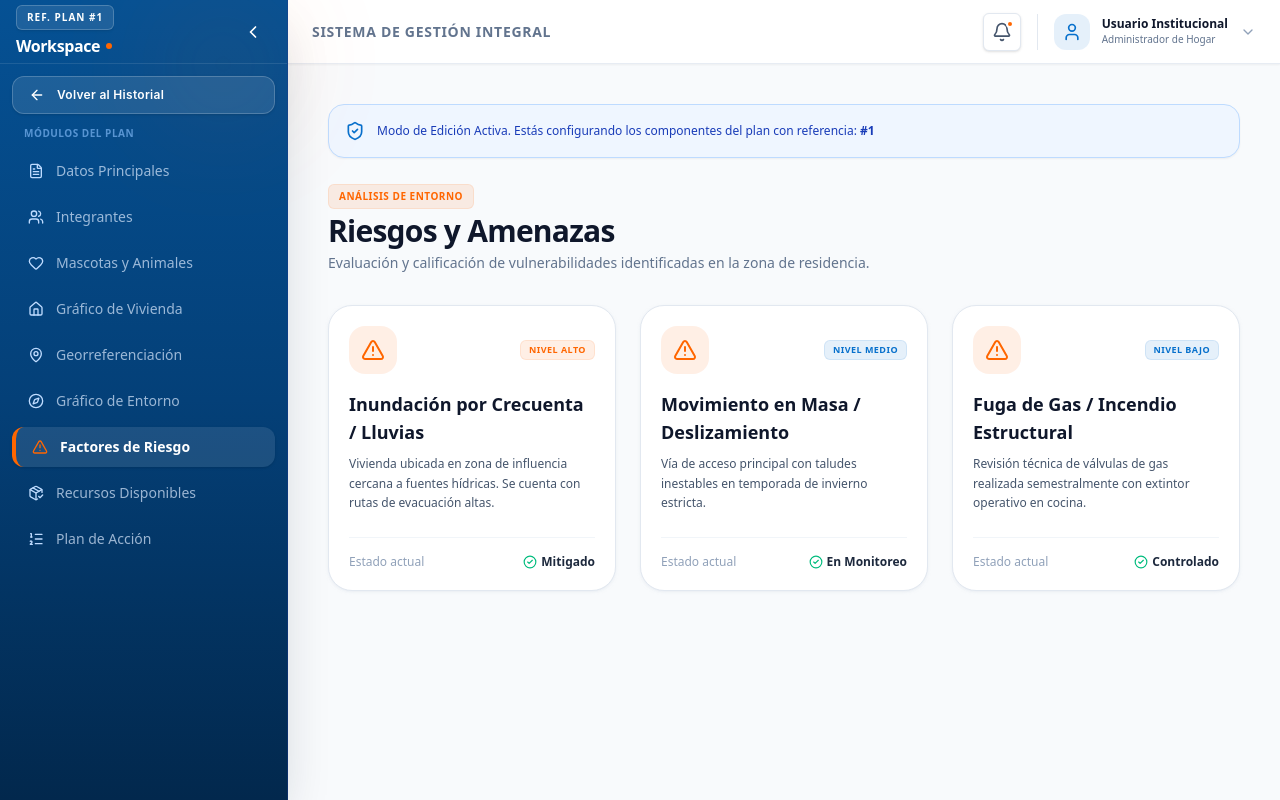
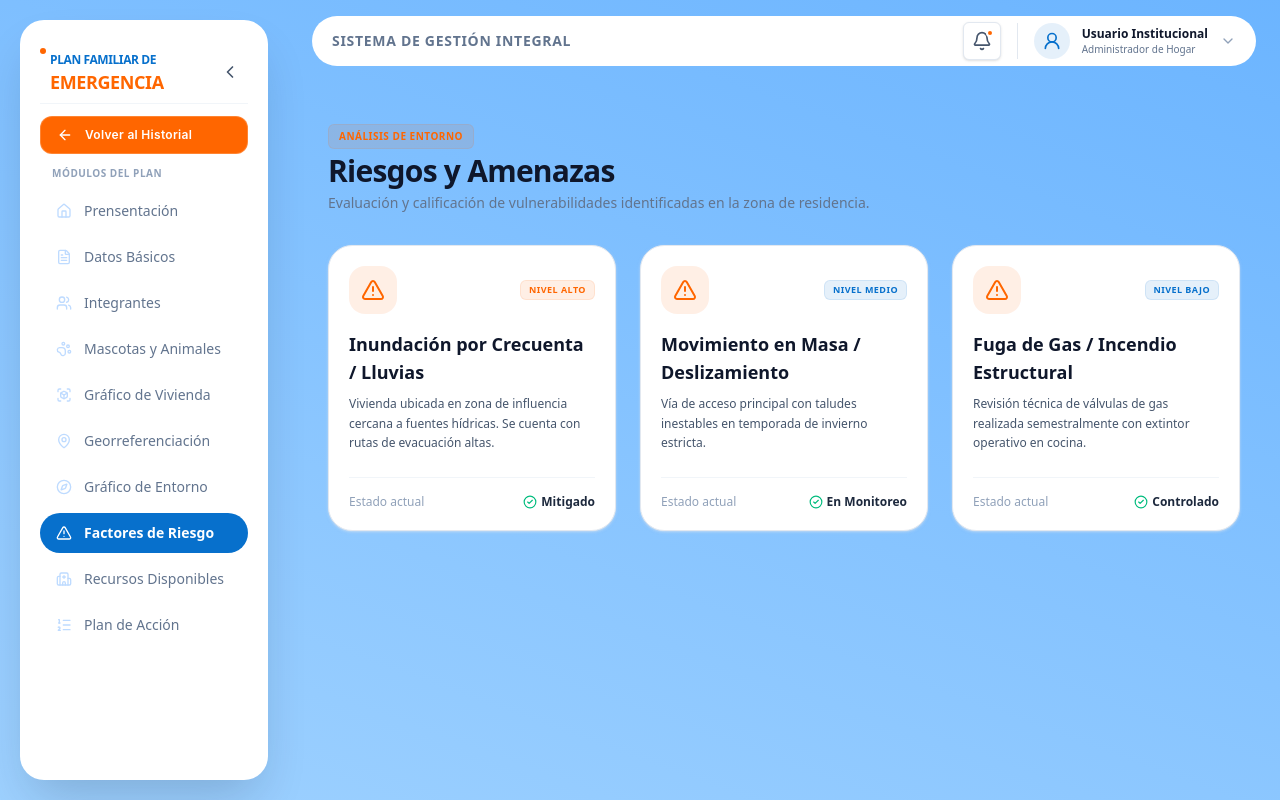
Before and after one commit to JohnVanagandr/plan-familiar, a React (Vite) app: page /dashboard/plans/1/riesgos in a window 1280 px wide. Built offline with nearby package versions, Linux system fonts and the light colour scheme.

Commit message:
Se ajusta el dashboar, principalmente el de voluntario, y se ajusta el ui del layout que almacena los dashboard

```diff
--- a/src/components/ui/Button.jsx
+++ b/src/components/ui/Button.jsx
@@ -27,7 +27,7 @@ export const Button = ({
     "outline-secondary": "border-2 border-slate-200 text-slate-600 bg-transparent hover:border-slate-300 hover:bg-slate-50 hover:text-slate-900 hover:-translate-y-0.5 focus-visible:ring-slate-300",
     ghost: "bg-transparent text-slate-600 hover:bg-slate-100/80 hover:text-slate-900 active:bg-slate-200 focus-visible:ring-slate-300",
     glass: "bg-white/10 backdrop-blur-md text-white border border-white/20 hover:bg-white/20 hover:shadow-lg focus-visible:ring-white",
-    sidebar: "bg-white/10 text-white hover:bg-white/20 border border-white/20 shadow-sm font-medium"
+    sidebar: " bg-(--color_naranja) text-white hover:scale-110 border border-white/20 font-medium"
   };
 
   const sizes = {
--- /dev/null
+++ b/src/components/ui/headerSection.jsx
@@ -0,0 +1,31 @@
+import { Button } from '@/components/ui';
+
+export const HeaderSection = ({
+  icon = '',
+  title = '',
+  description = '',
+  image = '',
+  className = '',
+  buttonSection = false,
+  buttonText = ''
+}) => {
+  return (
+    <div className={`w-full h-50 rounded-2xl bg-white/50 px-5 pt-4 flex gap-4 items-center ${className}`}>
+
+      {image && <img src={image} alt="" className="h-full" />}
+
+      <div className="w-fit">
+        <h1 className="w-full text-4xl flex gap-2 text-white">
+          {icon && <i className={icon + " text-(--orange)"}></i>}
+          {title}
+        </h1>
+        {description && <p className="text-(--blue) text-start">{description}</p>}
+      </div>
+
+      {buttonSection && <Button variant='accent'>{buttonText}</Button>}
+
+    </div>
+  );
+};
+
+export default HeaderSection;
--- a/src/layouts/DashboardLayout.jsx
+++ b/src/layouts/DashboardLayout.jsx
@@ -13,7 +13,7 @@ export const DashboardLayout = () => {
   }, [location.pathname]);
 
   return (
-    <div className="h-screen flex bg-slate-100 text-slate-900 overflow-hidden relative">
+    <div className="h-screen w-full max-w-350 flex text-slate-900 overflow-hidden relative">
 
       {/* Overlay Oscurecido para Móviles */}
       {isMobileOpen && (
@@ -41,7 +41,7 @@ export const DashboardLayout = () => {
         />
 
         {/* Zona Dinámica de Vistas con Scroll Independiente */}
-        <main className="flex-1 p-4 sm:p-6 lg:p-10 overflow-y-auto bg-slate-50 relative">
+        <main className="flex-1 p-4 sm:p-4 lg:p-10 relative ">
           <Outlet />
         </main>
       </div>
--- a/src/layouts/components/DashboardSidebar.jsx
+++ b/src/layouts/components/DashboardSidebar.jsx
@@ -1,8 +1,11 @@
 import { NavLink, useLocation, useNavigate } from 'react-router-dom';
 import {
   LayoutDashboard, Users, PhoneCall, ArrowLeft,
-  FileText, Home, MapPin, Compass, AlertTriangle, PackageCheck,
-  ListOrdered, Heart, X, ChevronLeft, ChevronRight
+  FileText, Home, MapPin, Compass, AlertTriangle,
+  ListOrdered, X, ChevronLeft, ChevronRight,
+  PawPrint,
+  Hospital,
+  ScanBox
 } from 'lucide-react';
 import { Badge, Button } from '@/components/ui';
 
@@ -23,10 +26,10 @@ export const DashboardSidebar = ({
 
   // Clases dinámicas con indicador visual de acento institucional (#FF6600)
   const navLinkClasses = ({ isActive }) => `
-    flex items-center rounded-xl font-medium text-xs sm:text-sm transition-all duration-300 ease-out relative group overflow-hidden
+    flex items-center rounded-full font-medium text-xs sm:text-sm transition-all duration-300 ease-out relative group overflow-hidden
     ${isActive
-      ? "bg-white/10 text-white shadow-sm font-semibold border-l-4 border-[#FF6600]"
-      : "text-blue-100/70 hover:bg-white/5 hover:text-white"
+      ? "bg-(--color_azul) font-semibold text-white"
+      : "text-slate-500 hover:bg-(--color_azul)/10"
     }
     ${isDesktopCollapsed ? "lg:justify-center lg:w-12 lg:h-12 lg:mx-auto lg:p-0 lg:border-l-0" : "px-4 py-2.5 gap-3 w-full"}
     px-4 py-2.5 gap-3 w-full
@@ -34,38 +37,49 @@ export const DashboardSidebar = ({
 
   // Los 9 módulos de administración secundaria del plan
   const planWorkspaceModules = [
-    { label: "Datos Principales", path: "datos-principales", icon: FileText },
+    { label: "Prensentación", path: "presentacion-familia", icon: Home },
+    { label: "Datos Básicos", path: "datos-basicos", icon: FileText },
     { label: "Integrantes", path: "integrantes", icon: Users },
-    { label: "Mascotas y Animales", path: "mascotas", icon: Heart },
-    { label: "Gráfico de Vivienda", path: "vivienda", icon: Home },
+    { label: "Mascotas y Animales", path: "mascotas", icon: PawPrint },
+    { label: "Gráfico de Vivienda", path: "vivienda", icon: ScanBox },
     { label: "Georreferenciación", path: "georeferenciacion", icon: MapPin },
     { label: "Gráfico de Entorno", path: "entorno", icon: Compass },
     { label: "Factores de Riesgo", path: "riesgos", icon: AlertTriangle },
-    { label: "Recursos Disponibles", path: "recursos", icon: PackageCheck },
+    { label: "Recursos Disponibles", path: "recursos", icon: Hospital },
     { label: "Plan de Acción", path: "plan-accion", icon: ListOrdered },
   ];
 
   return (
     <aside
-      className={`fixed lg:static inset-y-0 left-0 z-40 bg-gradient-to-b from-[#055194] via-[#044078] to-[#02284d] text-white flex flex-col border-r border-blue-900/40 shadow-2xl shadow-slate-900/20 transform transition-all duration-300 ease-in-out shrink-0
+      className={`p-5 fixed lg:static inset-y-0 left-0 z-40 flex flex-col transform transition-all duration-300 ease-in-out shrink-0
         ${isMobileOpen ? "translate-x-0" : "-translate-x-full lg:translate-x-0"}
-        ${isDesktopCollapsed ? "lg:w-20" : "lg:w-72"} w-72
+        ${isDesktopCollapsed ? "lg:w-35" : "lg:w-72"} w-72
       `}
     >
+
+      <div className="bg-white h-full rounded-3xl shadow-2xl shadow-slate-900/20 p-5 flex flex-col gap-3">
+
         {/* Luz ambiental sutil */}
-      <div className="absolute top-0 right-0 w-32 h-32 bg-[#FF6600] rounded-full blur-3xl opacity-10 pointer-events-none"></div>
+        {/* <div className="absolute top-0 right-0 w-32 h-32 bg-(--color_naranja) rounded-full blur-3xl opacity-10 pointer-events-none"></div> */}
 
         {/* Cabecera del Sidebar */}
-      <div className={`p-4 h-16 border-b border-white/10 flex items-center justify-between relative z-10 ${isDesktopCollapsed ? 'lg:justify-center' : ''}`}>
+        <div
+          className={` h-16 border-b border-slate-100 flex items-center justify-between relative z-10 ${
+            isDesktopCollapsed ? "lg:justify-center" : ""
+          }`}
+        >
+          <div
+              className={`flex items-start gap-1 overflow-hidden transition-all duration-300 whitespace-nowrap ${
+                isDesktopCollapsed ? "lg:w-0 lg:opacity-0 lg:hidden" : "w-auto opacity-100"
+              }`}
+          >
 
-        <div className={`flex flex-col overflow-hidden transition-all duration-300 whitespace-nowrap ${isDesktopCollapsed ? 'lg:w-0 lg:opacity-0 lg:hidden' : 'w-auto opacity-100'}`}>
-          <Badge variant="glass" size="sm" className="w-fit text-[9px] tracking-widest border-[#FF6600]/30 text-blue-100">
-            {isInPlanWorkspace ? `Ref. Plan #${currentPlanId}` : 'Defensa Civil'}
-          </Badge>
-          <h2 className="text-base font-extrabold tracking-tight mt-1 text-white flex items-center gap-1.5 truncate">
-            {isInPlanWorkspace ? 'Workspace' : 'Plan Familiar'}
-            <span className="w-1.5 h-1.5 rounded-full bg-[#FF6600] inline-block shrink-0"></span>
-          </h2>
+            <span className="size-1.5 rounded-full bg-(--color_naranja) inline-block shrink-0"></span>
+            <div className="text-nowrap font-extrabold tracking-tight mt-1 text-(--color_azul) flex flex-col items-left truncate">
+              {/* {isInPlanWorkspace ? "Workspace" : "PLAN FAMILIAR DE EMERGENCIA"} */}
+              <h2 className='text-xs'>PLAN FAMILIAR DE</h2>
+              <h2 className='text-lg text-(--color_naranja)'>EMERGENCIA</h2>
+            </div>
           </div>
 
           {/* Botón de contraer (Desktop) */}
@@ -74,11 +88,15 @@ export const DashboardSidebar = ({
               variant="ghost"
               size="sm"
               shape="square"
-            className="text-white hover:bg-white/10 hover:text-[#FF6600] !p-2 transition-colors"
+              className="text-(--color_azul) hover:bg-white/10 hover:text-(--color_naranja) p-2! transition-colors"
               onClick={() => setIsDesktopCollapsed(!isDesktopCollapsed)}
               title={isDesktopCollapsed ? "Expandir menú" : "Contraer menú"}
             >
-            {isDesktopCollapsed ? <ChevronRight className="w-5 h-5" /> : <ChevronLeft className="w-5 h-5" />}
+              {isDesktopCollapsed ? (
+                <ChevronRight className="w-5 h-5" />
+              ) : (
+                <ChevronLeft className="w-5 h-5" />
+              )}
             </Button>
           </div>
 
@@ -88,7 +106,7 @@ export const DashboardSidebar = ({
               variant="ghost"
               size="sm"
               shape="square"
-            className="text-white hover:bg-white/10 !p-2"
+              className="text-(--color_azul) hover:bg-white/10 p-2!"
               onClick={() => setIsMobileOpen(false)}
             >
               <X className="w-5 h-5" />
@@ -97,38 +115,62 @@ export const DashboardSidebar = ({
         </div>
 
         {/* Navegación Condicional */}
-      <nav className="flex-1 p-3 space-y-1.5 overflow-y-auto overflow-x-hidden relative z-10">
-
+        <nav className="flex-1 space-y-1.5 relative z-10">
           {!isInPlanWorkspace ? (
             // --- MENÚ DE NAVEGACIÓN GLOBAL ---
             <>
-            <NavLink to="/dashboard" end title="Panel Principal" className={navLinkClasses}>
+              <NavLink
+                to="/dashboard"
+                end
+                title="Panel Principal"
+                className={navLinkClasses}
+              >
                 {({ isActive }) => (
                   <>
-                  <LayoutDashboard className={`w-5 h-5 shrink-0 transition-colors duration-300 ${isActive ? 'text-[#FF6600]' : 'text-blue-200 group-hover:text-white'}`} />
-                  <span className={`whitespace-nowrap transition-all duration-300 ${isDesktopCollapsed ? 'lg:hidden' : 'block'}`}>
+                    <LayoutDashboard
+                      className={`w-5 h-5 min-h-5 shrink-0 transition-colors duration-300 ${isActive ? "text-white" : "text-blue-400 group-hover:text-(--color_azul)"}`}
+                    />
+                    <span
+                      className={`whitespace-nowrap transition-all duration-300 ${isActive ? "text-white" : "text-(--color_azul)"} ${isDesktopCollapsed ? "lg:hidden" : "block"}`}
+                    >
                       Panel Principal
                     </span>
                   </>
                 )}
               </NavLink>
 
-            <NavLink to="/dashboard/plans" title="Historial de Planes" className={navLinkClasses}>
+              <NavLink
+                to="/dashboard/plans"
+                title="Historial de Planes"
+                className={navLinkClasses}
+              >
                 {({ isActive }) => (
                   <>
-                  <FileText className={`w-5 h-5 shrink-0 transition-colors duration-300 ${isActive ? 'text-[#FF6600]' : 'text-blue-200 group-hover:text-white'}`} />
-                  <span className={`whitespace-nowrap transition-all duration-300 ${isDesktopCollapsed ? 'lg:hidden' : 'block'}`}>
+                    <FileText
+                      className={`w-5 h-5 min-h-5 shrink-0 transition-colors duration-300 ${isActive ? "text-white" : "text-blue-400 group-hover:text-(--color_azul)"}`}
+                    />
+                    <span
+                      className={`whitespace-nowrap transition-all duration-300 ${isActive ? "text-white" : "text-(--color_azul)"} ${isDesktopCollapsed ? "lg:hidden" : "block"}`}
+                    >
                       Historial de Planes
                     </span>
                   </>
                 )}
               </NavLink>
 
-            <NavLink to="/dashboard/contacts" title="Contactos Operativos" className={navLinkClasses}>
+              <NavLink
+                to="/dashboard/contacts"
+                title="Contactos Operativos"
+                className={navLinkClasses}
+              >
                 {({ isActive }) => (
                   <>
-                  <PhoneCall className={`w-5 h-5 shrink-0 transition-colors duration-300 ${isActive ? 'text-[#FF6600]' : 'text-blue-200 group-hover:text-white'}`} />
-                  <span className={`whitespace-nowrap transition-all duration-300 ${isDesktopCollapsed ? 'lg:hidden' : 'block'}`}>
+                    <PhoneCall
+                      className={`w-5 h-5 min-h-5 shrink-0 transition-colors duration-300 ${isActive ? "text-white" : "text-blue-400 group-hover:text-(--color_azul)"}`}
+                    />
+                    <span
+                      className={`whitespace-nowrap transition-all duration-300 ${isActive ? "text-white" : "text-(--color_azul)"} ${isDesktopCollapsed ? "lg:hidden" : "block"}`}
+                    >
                       Contactos Operativos
                     </span>
                   </>
@@ -138,27 +180,30 @@ export const DashboardSidebar = ({
           ) : (
             // --- NAVEGACIÓN SECUNDARIA (LOS 9 MÓDULOS DE ADMINISTRACIÓN) ---
             <div className="space-y-1.5">
-
               {/* BOTÓN DE RETORNO AL HISTORIAL USANDO EL COMPONENTE UI <Button /> */}
-            <div className="mb-2">
+              <div className="mb-2 w-full flex justify-center">
                 <Button
                   variant="sidebar"
                   size="sm"
-                className={`w-full text-amber-300 hover:bg-amber-400/10 hover:text-amber-200 border border-amber-400/20 justify-start ${
-                  isDesktopCollapsed ? "lg:justify-center lg:w-12 lg:h-12 lg:p-0" : "px-4 py-2.5 gap-3"
+                  className={`w-full justify-start ${
+                    isDesktopCollapsed
+                      ? "lg:justify-center lg:w-12 lg:h-12 lg:p-0"
+                      : "px-4 py-2.5 gap-3"
                   }`}
-                onClick={() => navigate('/dashboard/plans')}
+                  onClick={() => navigate("/dashboard/plans")}
                   title="Regresar al historial de planes"
                 >
                   <ArrowLeft className="w-4 h-4 shrink-0" />
-                <span className={`whitespace-nowrap transition-all duration-300 ${isDesktopCollapsed ? 'lg:hidden' : 'block'}`}>
+                  <span
+                    className={`whitespace-nowrap transition-all duration-300 ${isDesktopCollapsed ? "lg:hidden" : "block"}`}
+                  >
                     Volver al Historial
                   </span>
                 </Button>
               </div>
 
               {!isDesktopCollapsed && (
-              <div className="px-3 py-1 text-[10px] uppercase font-extrabold tracking-wider text-blue-300/60">
+                <div className="px-3 py-1 text-[10px] uppercase font-extrabold tracking-wider text-slate-400">
                   Módulos del Plan
                 </div>
               )}
@@ -176,8 +221,12 @@ export const DashboardSidebar = ({
                   >
                     {({ isActive }) => (
                       <>
-                      <Icon className={`w-4 h-4 shrink-0 transition-colors duration-300 ${isActive ? 'text-[#FF6600]' : 'text-blue-200 group-hover:text-white'}`} />
-                      <span className={`whitespace-nowrap transition-all duration-300 ${isDesktopCollapsed ? 'lg:hidden' : 'block'}`}>
+                        <Icon
+                          className={`w-4 h-4 shrink-0 transition-colors duration-300 ${isActive ? "text-white" : "text-blue-200 group-hover:text-(--color_naranja)"}`}
+                        />
+                        <span
+                          className={`whitespace-nowrap transition-all duration-300 ${isDesktopCollapsed ? "lg:hidden" : "block"}`}
+                        >
                           {module.label}
                         </span>
                       </>
@@ -187,8 +236,9 @@ export const DashboardSidebar = ({
               })}
             </div>
           )}
+        </nav>
 
-      </nav>
+      </div>
 
     </aside>
   );
--- a/src/layouts/components/DashboardTopbar.jsx
+++ b/src/layouts/components/DashboardTopbar.jsx
@@ -1,5 +1,5 @@
 import { useNavigate } from 'react-router-dom';
-import { Bell, Menu, User, Settings, LogOut, ChevronDown } from 'lucide-react';
+import { Bell, Menu, Settings, LogOut, ChevronDown, UserRound } from 'lucide-react';
 import { Button, Dropdown } from '@/components/ui';
 
 export const DashboardTopbar = ({ isMobileOpen, setIsMobileOpen }) => {
@@ -35,46 +35,68 @@ export const DashboardTopbar = ({ isMobileOpen, setIsMobileOpen }) => {
 
   // Elemento disparador (Trigger) que ya informa el usuario actual
   const userTriggerElement = (
+
     <div className="flex items-center gap-3 pl-4 border-l border-slate-200 group cursor-pointer">
-      <div className="w-9 h-9 rounded-xl bg-[#0770CC]/10 text-[#0770CC] flex items-center justify-center font-bold transition-transform group-active:scale-95">
-        <User className="w-5 h-5" />
+
+      <div className="w-9 h-9 rounded-full bg-(--color_azul)/10 text-(--color_azul) flex items-center justify-center font-bold transition-transform group-active:scale-95">
+        <UserRound className="w-5 h-5" />
       </div>
+
       <div className="hidden sm:block text-left">
-        <p className="text-xs font-bold text-slate-900 group-hover:text-[#0770CC] transition-colors">Usuario Institucional</p>
+        <p className="text-xs font-bold text-slate-900 group-hover:text-(--color_azul) transition-colors">Usuario Institucional</p>
         <p className="text-[10px] text-slate-500">Administrador de Hogar</p>
       </div>
+
       <ChevronDown className="w-4 h-4 text-slate-400 hidden sm:block transition-transform duration-300" />
+
     </div>
   );
 
   return (
-    <header className="h-16 bg-white border-b border-slate-200/80 px-4 sm:px-6 flex items-center justify-between shadow-xs sticky top-0 z-20 shrink-0">
+    <header className="h-fit p-4 sm:px-6 flex items-center justify-between  sticky top-0 z-20 shrink-0">
 
+      <div className='bg-white w-full px-5 py-1.5 rounded-full flex justify-between'>
         {/* Sección Izquierda: Menú Móvil y Título */}
         <div className="flex items-center gap-4">
+
           <Button
             variant="ghost"
             size="sm"
             shape="square"
-          className="lg:hidden text-slate-700 hover:bg-slate-100 !p-2"
+            className="lg:hidden text-slate-700 hover:bg-slate-100 p-2!"
             onClick={() => setIsMobileOpen(!isMobileOpen)}
           >
             <Menu className="w-6 h-6" />
           </Button>
+
           <h1 className="text-xs sm:text-sm font-bold uppercase tracking-wider text-slate-500 hidden sm:block">
             Sistema de Gestión Integral
           </h1>
+
         </div>
 
         {/* Sección Derecha: Notificaciones y Menú Desplegable */}
         <div className="flex items-center gap-4">
-        <Button variant="secondary" shape="square" size="sm" className="relative !p-2">
+
+          <Button
+            variant="secondary"
+            shape="square"
+            size="sm"
+            className="relative p-2!"
+          >
             <Bell className="w-5 h-5 text-slate-600" />
-          <span className="absolute top-1.5 right-1.5 w-2 h-2 rounded-full bg-[#FF6600] border-2 border-white"></span>
+            <span className="absolute top-1.5 right-1.5 w-2 h-2 rounded-full bg-(--color_naranja) border-2 border-white"></span>
           </Button>
 
           {/* Dropdown limpio sin información duplicada */}
-        <Dropdown trigger={userTriggerElement} items={userMenuSections} align="right" />
+          <Dropdown
+            trigger={userTriggerElement}
+            items={userMenuSections}
+            align="right"
+          />
+
+        </div>
+
       </div>
 
     </header>
--- a/src/styles/global.css
+++ b/src/styles/global.css
@@ -56,6 +56,7 @@ body {
   min-width: 400px;
   display: flex;
   flex-direction: column;
+  align-items: center;
   width: 100%;
 }
 
--- a/src/views/plans/DatosPrincipalesView.jsx
+++ b/src/views/plans/DatosBasicosView.jsx
@@ -1,5 +1,5 @@
 import { DatosPrincipalesForm } from '@/features/plans/components/DatosPrincipalesForm';
 
-export const DatosPrincipalesView = () => {
+export const DatosBasicosView = () => {
   return <DatosPrincipalesForm />;
 };
--- /dev/null
+++ b/src/views/plans/PresentacionView.jsx
@@ -0,0 +1,49 @@
+import { Button } from "@/components/ui";
+import { Bubbles, File } from "lucide-react";
+
+export const PresentacionView = () => {
+
+    return (
+      <div className="relative h-full min-h-fit max-h-200 w-full rounded-2xl flex justify-between items-center">
+        <div className="w-full flex gap-2">
+          <Bubbles className="size-20 text-(--color_azul) mt-10"/>
+          <div className="w-full text-4xl flex gap-2 text-white text-start flex-col">
+
+            <span className="w-fit py-0.5 px-4 bg-(--color_azul) rounded-r-full text-lg">
+              {/* {familia.statusPlan.name} */}
+              En desarrollo
+            </span>
+
+            <h1>
+                Familia <br />
+                {/* {familia.last_names} */}
+                Garcia Ramirez
+            </h1>
+
+            <p className="text-(--color_azul) text-xl">
+              Llene los datos con la información inicial de la familia.
+            </p>
+            <div className="w-30">
+
+                <Button
+                  variant="primary"
+                >
+                    Ver pdf
+                </Button>
+            </div>
+          </div>
+        </div>
+
+        <div className="size-20 rounded-full bg-(image:--white-gra) absolute bottom-5 left-20 z-10 animate-float" />
+        <div className="size-10 rounded-full bg-(image:--white-gra) absolute bottom-20 left-10 z-10 animate-float" />
+        <div className="size-20 rounded-full bg-(image:--white-gra) absolute top-10 right-10 z-10 animate-float" />
+        <div className="size-10 rounded-full bg-(image:--white-gra) absolute top-5 left-1/2 z-10 animate-float" />
+
+        <img
+          src="/svg/ilustracion_familia_a.svg"
+          alt=""
+          className="w-120 animate-float"
+        />
+      </div>
+    );
+};
```
Also changed, not shown: src/routes/protected.routes.jsx (+5 -3 lines), src/views/DashboardView.jsx (+97 -105 lines). Lines whose indentation alone changed are shown as unchanged.
